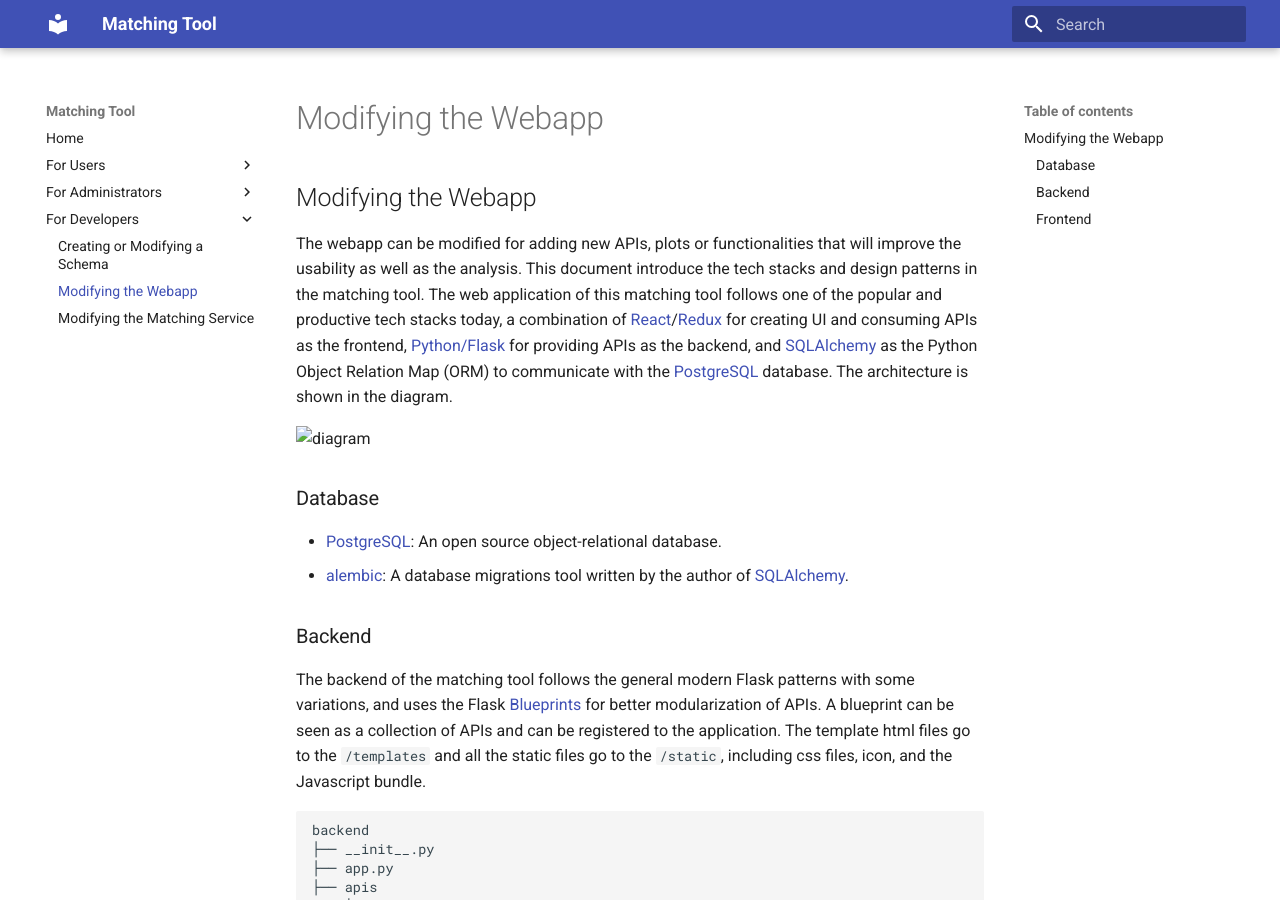
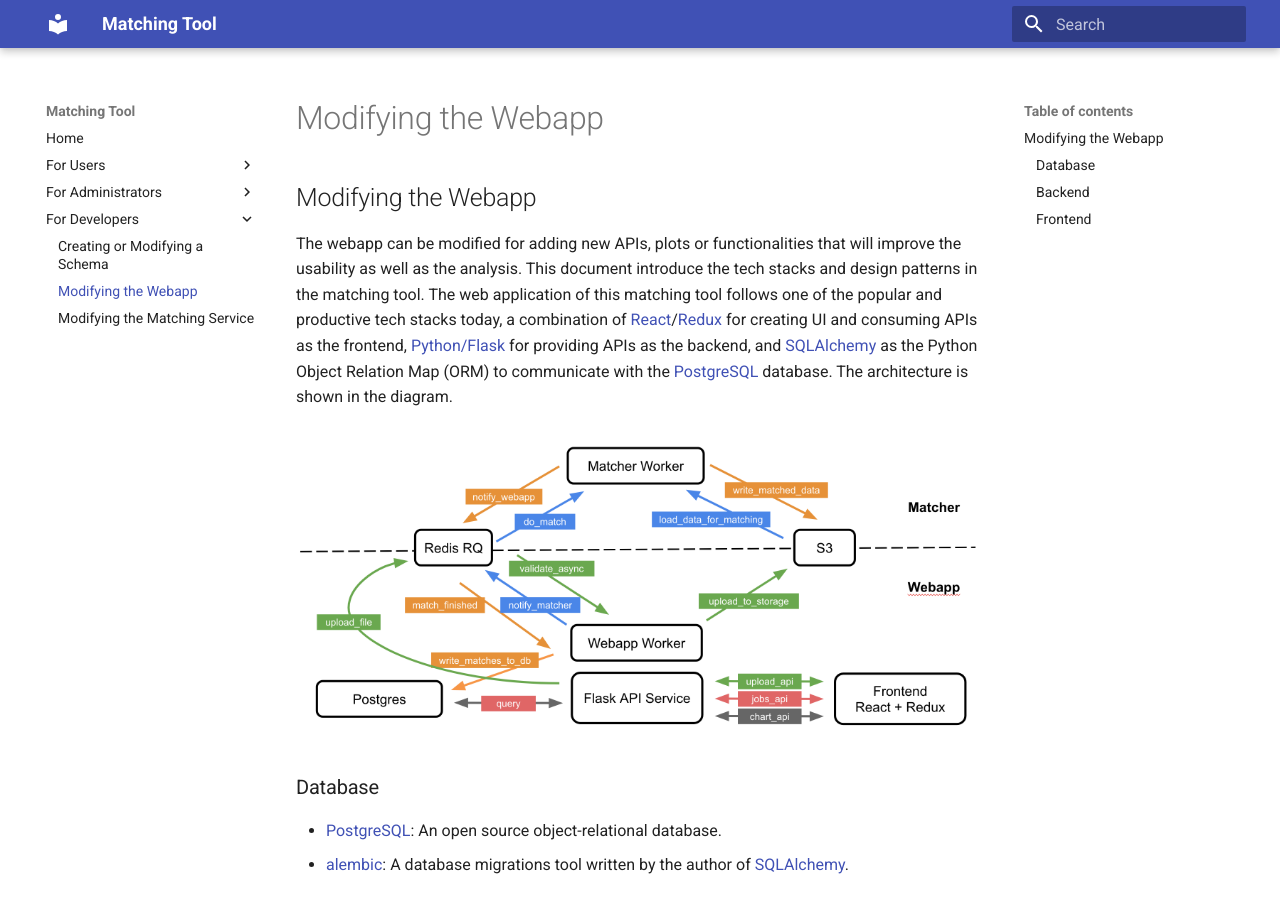
Before and after one commit to dssg/matching-tool, an MkDocs documentation site: the page built from docs/sources/dev/webapp.md, in a window 1280 px wide and 900 px high. Built offline with MkDocs 1.6.1 and Material for MkDocs 9.7.7, drawn with Linux system fonts in a browser that asks for light colours; old or Windows-style settings are respelled for this version of MkDocs.

Commit message:
change diagram.png's path

```diff
--- a/docs/sources/dev/webapp.md
+++ b/docs/sources/dev/webapp.md
@@ -2,7 +2,7 @@
 
 The webapp can be modified for adding new APIs, plots or functionalities that will improve the usability as well as the analysis. This document introduce the tech stacks and design patterns in the matching tool. The web application of this matching tool follows one of the popular and productive tech stacks today, a combination of [React](https://reactjs.org/)/[Redux](https://github.com/reduxjs/react-redux) for creating UI and consuming APIs as the frontend, [Python/Flask](http://flask.pocoo.org/) for providing APIs as the backend, and [SQLAlchemy](https://www.sqlalchemy.org/) as the Python Object Relation Map (ORM) to communicate with the [PostgreSQL](https://www.postgresql.org/) database. The architecture is shown in the diagram.
 
-![diagram](dev/diagram.png)
+![diagram](diagram.png)
 
 ## Database
 
```
